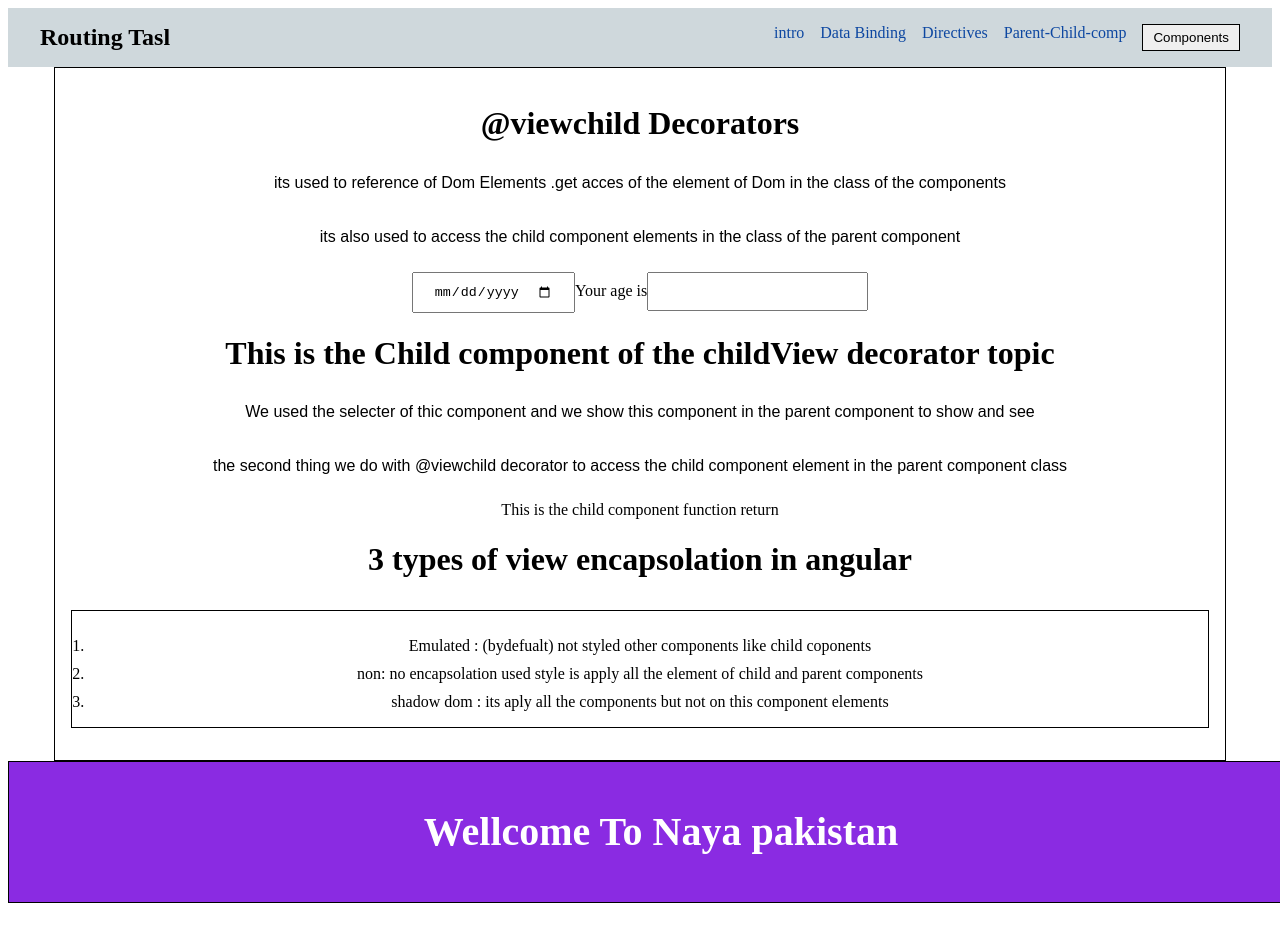
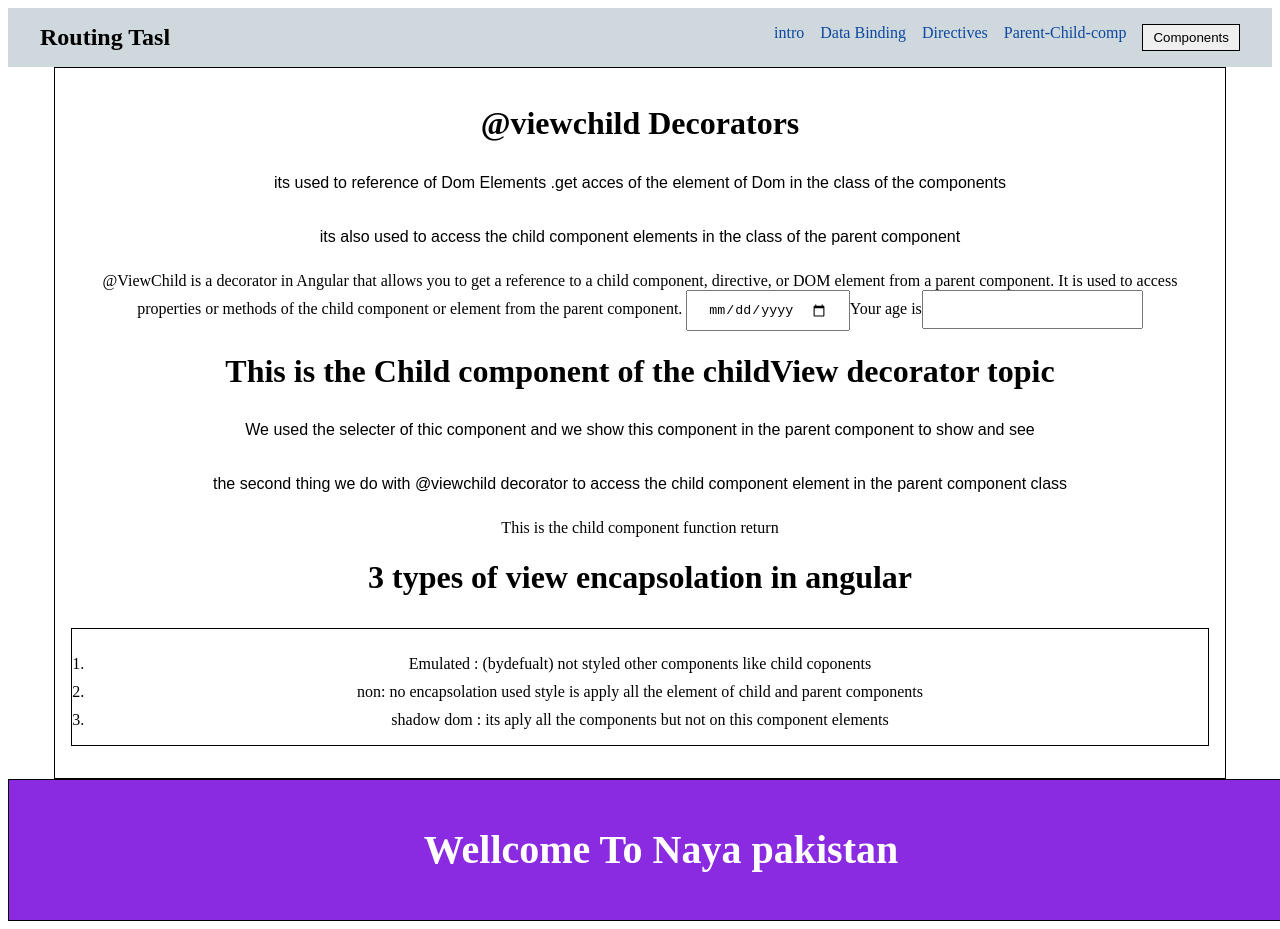
Before and after one commit to engineeralihassan/angular-revision, an Angular app: page /viewchild in a window 1280 px wide. Shown: the top 929 px of the page. Built offline with nearby package versions, Linux system fonts and the light colour scheme.

Commit message:
observables are start

```diff
--- a/src/app/components/viewchild/viewchild.component.html
+++ b/src/app/components/viewchild/viewchild.component.html
@@ -1,20 +1,43 @@
 <div class="container">
-      <h1>@viewchild Decorators</h1>
-      <p>its used to  reference of Dom Elements .get  acces of the element of Dom in the class of the components </p>
-      <p>its also used to access the child component elements in the class of the parent component</p>
+  <h1>@viewchild Decorators</h1>
+  <p>
+    its used to reference of Dom Elements .get acces of the element of Dom in
+    the class of the components
+  </p>
+  <p>
+    its also used to access the child component elements in the class of the
+    parent component
+  </p>
 
-      <input type="date" name="date" #dob  placeholder="date picker" (blur)="calculateAge()">
-      <label >Your age is</label>
-      <input type="text" name="age" #age id="">
-      <app-viewchild2></app-viewchild2>
+  @ViewChild is a decorator in Angular that allows you to get a reference to a
+  child component, directive, or DOM element from a parent component. It is used
+  to access properties or methods of the child component or element from the
+  parent component.
+  <input
+    type="date"
+    name="date"
+    #dob
+    placeholder="date picker"
+    (blur)="calculateAge()"
+  />
+  <label>Your age is</label>
+  <input type="text" name="age" #age id="" />
+  <app-viewchild2></app-viewchild2>
 
-      {{childcomp.sayHy()}}
-      <h1>3 types of view encapsolation in angular</h1>
+  {{ childcomp.sayHy() }}
+  <h1>3 types of view encapsolation in angular</h1>
 
-       <ul>
-            <li> Emulated : (bydefualt) not styled other components like child coponents</li>
-            <li>non: no encapsolation used style is apply all the element of child and parent components</li>
-            <li>shadow dom : its aply all the components but not on this component elements</li>
-       </ul>
-
+  <ul>
+    <li>
+      Emulated : (bydefualt) not styled other components like child coponents
+    </li>
+    <li>
+      non: no encapsolation used style is apply all the element of child and
+      parent components
+    </li>
+    <li>
+      shadow dom : its aply all the components but not on this component
+      elements
+    </li>
+  </ul>
 </div>
```
